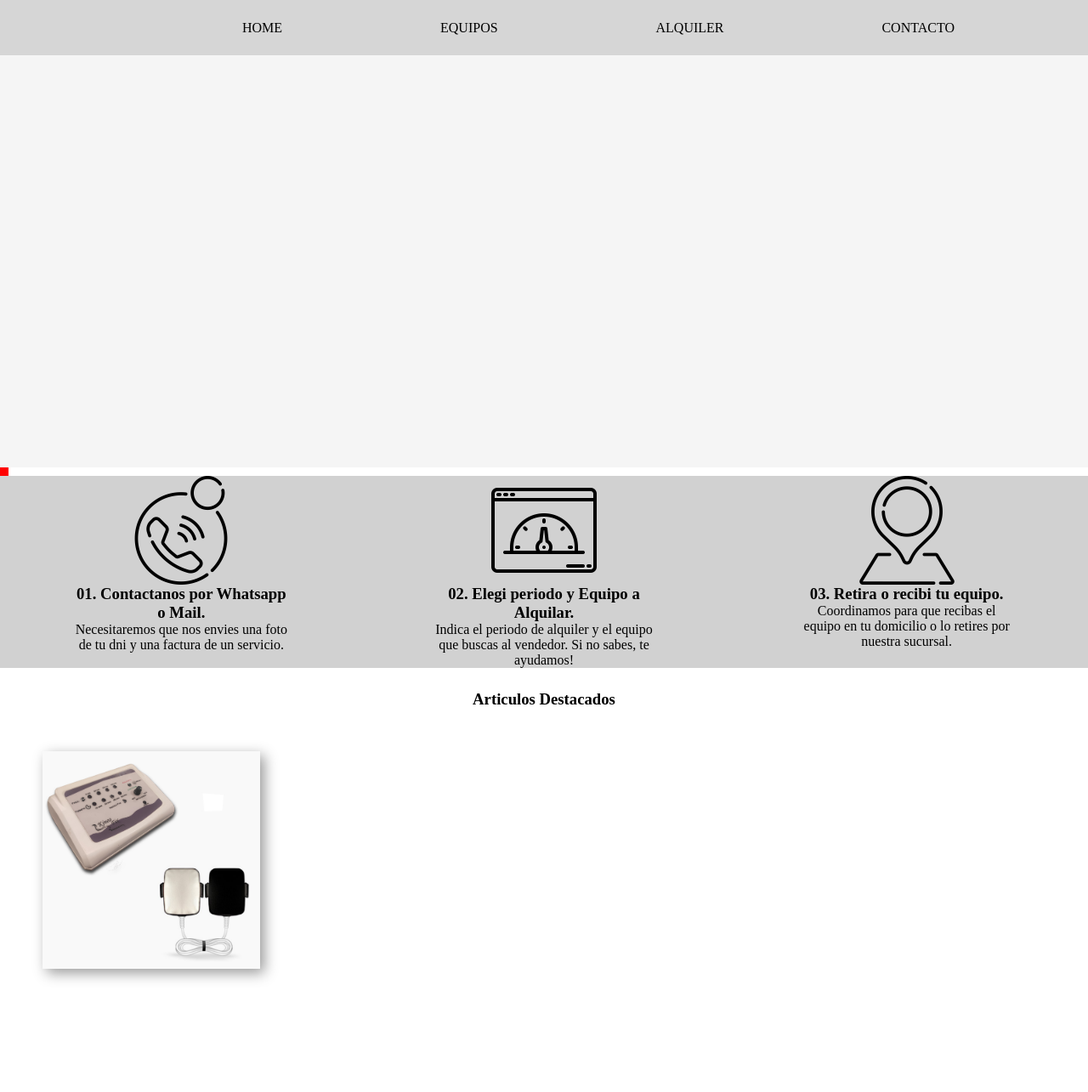
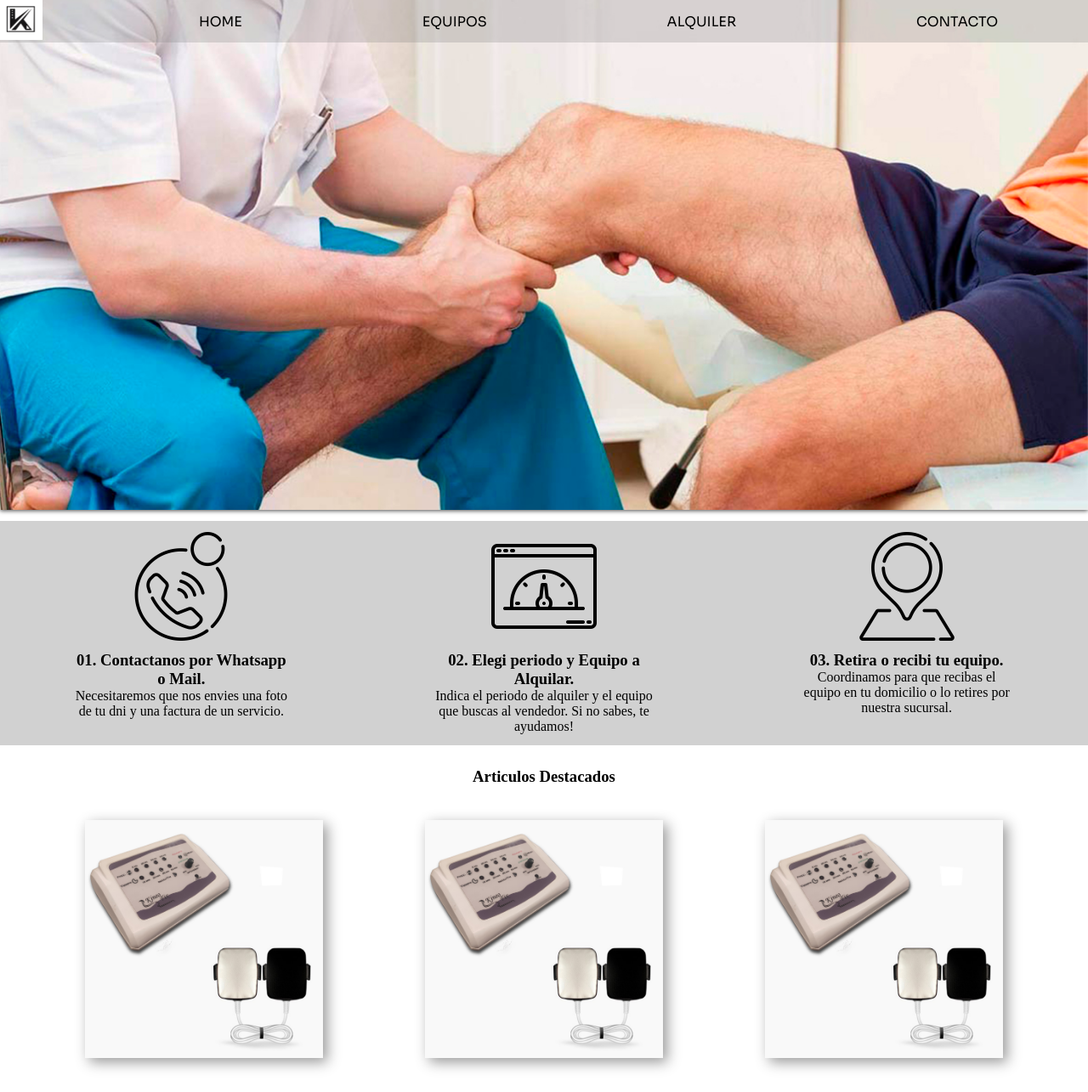
Before and after one commit to exequii/WEB-MAGNETO, a plain HTML site: page index.html in a window 1280 px wide. Shown: the whole page at 85% size. Before the commit the page ends 1190 px from the top, so only its background shows below. Drawn offline with nearby package versions, Linux system fonts and the light colour scheme.

Commit message:
Dia 05. Slider y articulos
Finalmente optamos por meter mano en el slider propio, y hacer el nav con un position absolute para que quede por arriba. Agrege articulos y tipografia.

```diff
--- a/css/micss.css
+++ b/css/micss.css
@@ -1,4 +1,4 @@
 .contenedor{
-    width: 80%;
+    width: 100%;
     margin:auto;
 }
--- a/css/styles.css
+++ b/css/styles.css
@@ -5,19 +5,8 @@
 
 /*SECCION HEADER***************************************************************************************************************/
 
-header{
-    /*background-color: grey;*/
-    display: flex;
-    z-index: 3;
-    justify-content: space-around;
-    height: 65px;
-    background-color: rgba(128, 128, 128, 0.267)
-
-
-}
-
 nav{
-    width: 80%;
+    width: 90%;
 }
 
 ul{
@@ -33,15 +22,40 @@ li a{
     text-decoration: none;
     color: black;
     transition: all ease 0.1s;
+    font-family: 'Sora', sans-serif;
 }
 
 li a:hover{
-
     border-bottom: 2px rgb(39, 167, 218) solid;
 }
 
+#logo{
+    display: flex;
+    justify-content: space-between;
+    position: absolute;
+    width: 100%;
+    z-index: 100;
+    background-color: rgba(128, 128, 128, 0.267);
+}
+
+#logo a img{
+    width: 100%;
+}
+#logo a{
+    height: 50px;
+    width: 50px;
+}
+
 /*SECCION SLIDER*************************************************************************************************************/
+.nivo-controlNav{
+    display: none;
+}
 
+#sliderHome{
+    height: 600px;
+}
+
+/*
 #contenedor-slider{
     position: relative;
     width: 100%;
@@ -49,25 +63,34 @@ li a:hover{
     background-color: #F5F5F5;
     background-size: cover;
     background-position: center;
-    transition: all 3s ease-in-out;
+
+    transition: opacity 0.5s;
+
     background-image: url(../img/slider1.jpg);
-    animation: banner 28s infinite ease-in-out;
 
 
+    animation: banner 28s infinite ease-in-out;
+    -moz-animation: banner 28s infinite ease-in-out;
+    -ms-animation: banner 28s infinite ease-in-out;
+    -o-animation: banner 28s infinite ease-in-out;
+    -webkit-animation: banner 28s infinite ease-in-out;
 }
+*/
 
+/*
 @keyframes banner{
     0%{
+        background-image: url(../img/slider1.jpg);
+    }
+
+    25%{
         background-image: url(../img/slider1.jpg);
 
     }
 
-    25%{
-        background-image: url(../img/slider1.jpg);
-    }
-
     26%{
         background-image: url(../img/slider2.jpg);
+
     }
 
     50%{
@@ -90,13 +113,14 @@ li a:hover{
         background-image: url(../img/slider2.jpg);
     }
 }
-
+*/
 
 
 
 /* SECCION PASOS*************************************************************************************************************/
 
 #pasos{
+    margin-top: 1%;
     background-color: rgba(128, 128, 128, 0.363);
     display: flex;
     justify-content: space-around;
@@ -110,7 +134,11 @@ li a:hover{
     text-align: center;
 }
 #pasos img{
+    margin: 5%;
     width: 50%;
+}
+#pasos p{
+    margin-bottom: 5%;
 }
 
 /* SECCION PRUEBA DEL CUBIC BEZIER********************************************************************************************/
@@ -140,10 +168,22 @@ li a:hover{
   #articulos1{
       display: flex;
       justify-content: space-between;
+      margin: 40px;
   }
 
   #articulos img{
-      width: 20%;
-      margin:50px;
+      width: 70%;
       box-shadow: 5px 5px 15px #999;
+      transition: all .2s;
   }
+
+  #articulos img:hover{
+      transform: scale(1.2);
+  }
+
+  #articulos1 article{
+    display: flex;
+    justify-content: center;
+    align-items: center;
+    align-content: center;
+  }
--- a/index.html
+++ b/index.html
@@ -10,6 +10,8 @@
     <link rel="stylesheet" href="css/nivo-slider.css">
     <link rel="stylesheet" href="css/default.css">
     <link rel="stylesheet" href="css/micss.css">
+    <link rel="preconnect" href="https://fonts.gstatic.com">
+    <link href="https://fonts.googleapis.com/css2?family=Sora&display=swap" rel="stylesheet">
     <script src="http://ajax.googleapis.com/ajax/libs/jquery/1.10.2/jquery.min.js"></script>
     <script src="js/jquery.nivo.slider.js"></script>
     <script>
@@ -44,8 +46,8 @@
 
             <header>
                 <div id="logo">
-                    <a href="index.html"><img src=""></a>
-                </div>
+
+                    <a href="index.html"><img src="img/logo.jpg"></a>
 
                 <nav id="menu">
                     <ul>
@@ -55,10 +57,11 @@
                         <li><a href="contacto.html">CONTACTO</a></li>
                     </ul>
                 </nav>
-            </header>
+            </div>
+            <!--</header>-->
 
-        </div>
-    <!--
+
+
         <section class="contenedor">
             <article class="slider-wrapper theme-default">
 
@@ -66,16 +69,15 @@
 
                     <img src="img/slider1.jpg" alt="">
                     <img src="img/slider3.jpg" alt="">
-
-
                 </div>
             </article>
 
         </section>
+    </header>
         </div>
+    <!--
+        <div id="prueba"></div>
     -->
-        <div id="prueba"></div>
-
         <section id="pasos">
 
             <div>
@@ -108,14 +110,18 @@
 
             <h3>Articulos Destacados</h3>
 
-                <div id="articulos1"
+                <div id="articulos1">
                     <article>
                         <img src="img/k1.jpg">
                     </article>
 
                     <article>
-                        <img src="">
-                </article>
+                        <img src="img/k1.jpg">
+                    </article>
+
+                    <article>
+                        <img src="img/k1.jpg">
+                    </article>
             </div>
         </section>
 
```
Also changed, not shown: img/logo.jpg (added).
